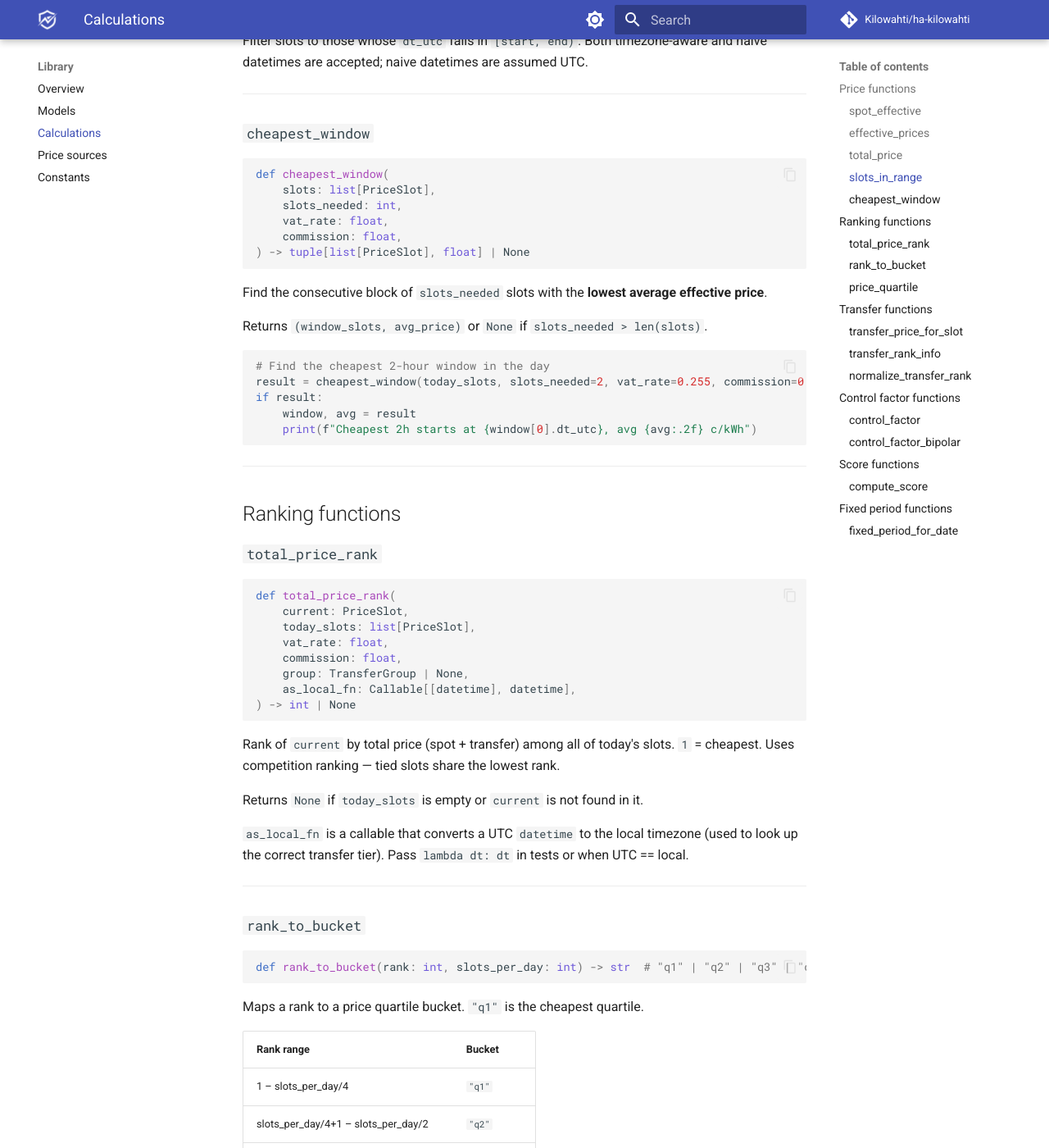
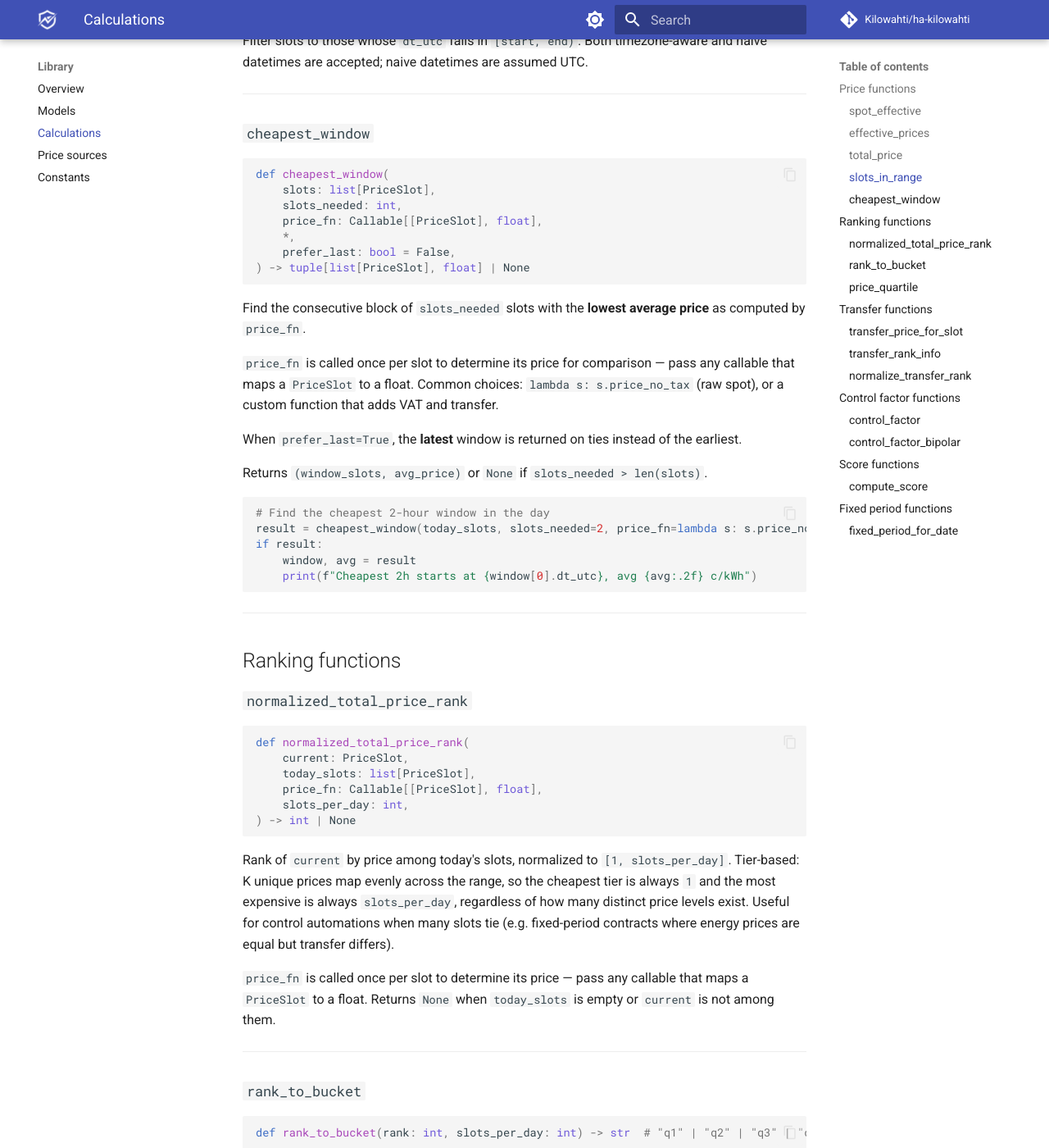
Before and after one commit to Kilowahti/kilowahti-docs, an MkDocs documentation site: the page built from docs/lib/calc.md, in a window 1280 px wide and 1400 px high, scrolled down 1457 px. Shown: the whole window at 82% size. Built offline with MkDocs 1.6.1 and Material for MkDocs 9.7.7, drawn with Linux system fonts in a browser that asks for light colours; comment, search, counter and statistics services are not loaded.

Commit message:
Update docs for 2026.5.0: cheapest_hours reverse, total_price_quartile, normalized_total_price_rank

````diff
--- a/docs/lib/calc.md
+++ b/docs/lib/calc.md
@@ -73,18 +73,23 @@ Filter slots to those whose `dt_utc` falls in `[start, end)`. Both timezone-awar
 def cheapest_window(
     slots: list[PriceSlot],
     slots_needed: int,
-    vat_rate: float,
-    commission: float,
+    price_fn: Callable[[PriceSlot], float],
+    *,
+    prefer_last: bool = False,
 ) -> tuple[list[PriceSlot], float] | None
 ```
 
-Find the consecutive block of `slots_needed` slots with the **lowest average effective price**.
+Find the consecutive block of `slots_needed` slots with the **lowest average price** as computed by `price_fn`.
+
+`price_fn` is called once per slot to determine its price for comparison — pass any callable that maps a `PriceSlot` to a float. Common choices: `lambda s: s.price_no_tax` (raw spot), or a custom function that adds VAT and transfer.
+
+When `prefer_last=True`, the **latest** window is returned on ties instead of the earliest.
 
 Returns `(window_slots, avg_price)` or `None` if `slots_needed > len(slots)`.
 
 ```python
 # Find the cheapest 2-hour window in the day
-result = cheapest_window(today_slots, slots_needed=2, vat_rate=0.255, commission=0.0)
+result = cheapest_window(today_slots, slots_needed=2, price_fn=lambda s: s.price_no_tax)
 if result:
     window, avg = result
     print(f"Cheapest 2h starts at {window[0].dt_utc}, avg {avg:.2f} c/kWh")
@@ -94,24 +99,20 @@ if result:
 
 ## Ranking functions
 
-### `total_price_rank`
+### `normalized_total_price_rank`
 
 ```python
-def total_price_rank(
+def normalized_total_price_rank(
     current: PriceSlot,
     today_slots: list[PriceSlot],
-    vat_rate: float,
-    commission: float,
-    group: TransferGroup | None,
-    as_local_fn: Callable[[datetime], datetime],
+    price_fn: Callable[[PriceSlot], float],
+    slots_per_day: int,
 ) -> int | None
 ```
 
-Rank of `current` by total price (spot + transfer) among all of today's slots. `1` = cheapest. Uses competition ranking — tied slots share the lowest rank.
+Rank of `current` by price among today's slots, normalized to `[1, slots_per_day]`. Tier-based: K unique prices map evenly across the range, so the cheapest tier is always `1` and the most expensive is always `slots_per_day`, regardless of how many distinct price levels exist. Useful for control automations when many slots tie (e.g. fixed-period contracts where energy prices are equal but transfer differs).
 
-Returns `None` if `today_slots` is empty or `current` is not found in it.
-
-`as_local_fn` is a callable that converts a UTC `datetime` to the local timezone (used to look up the correct transfer tier). Pass `lambda dt: dt` in tests or when UTC == local.
+`price_fn` is called once per slot to determine its price — pass any callable that maps a `PriceSlot` to a float. Returns `None` when `today_slots` is empty or `current` is not among them.
 
 ---
 
````
Also changed, not shown: docs/changelog.md (+21 -0 lines), docs/entities.md (+3 -2 lines), docs/services.md (+3 -0 lines).
